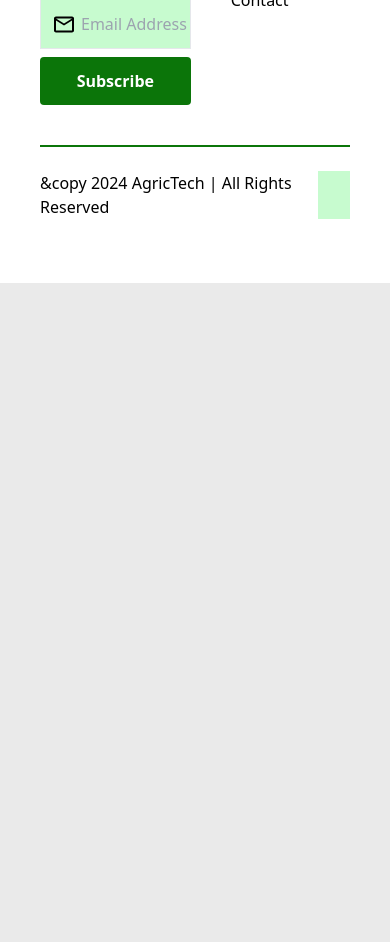
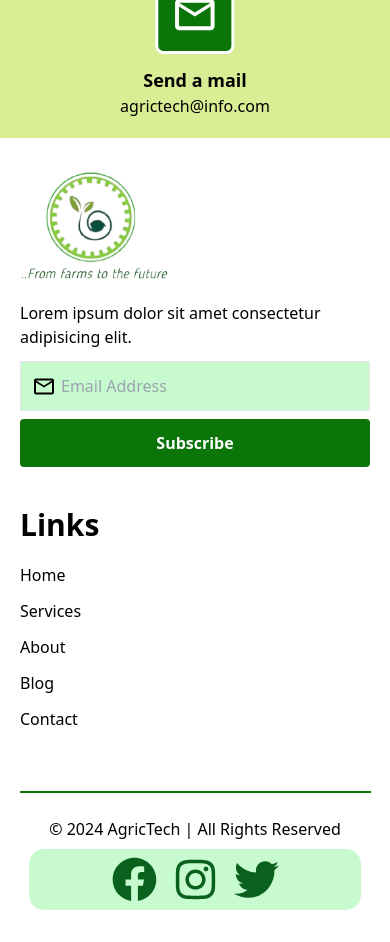
Before and after one commit to JUNNY12/bemfort, a React (Vite) app: page / in a window 390 px wide. Shown: the part 6980-7922 px from the top of the page. Before the commit the page ends 7263 px from the top, so only its background shows below. Built offline with nearby package versions, Linux system fonts and the light colour scheme.

Commit message:
setup responsiveness

```diff
--- a/src/layouts/parts/Footer.tsx
+++ b/src/layouts/parts/Footer.tsx
@@ -2,29 +2,31 @@ import LogoMini from "@/assets/vector/logo_mini.svg"
 import Button from "@/components/common/button/Button"
 import Email from "@/assets/vector/email.svg"
 import Typography from "@/components/common/typography/Typography"
-import { NavLink } from "react-router-dom"
+import { Link, NavLink } from "react-router-dom"
 import SupportLineCard from "@/components/shared/SupportLineCard"
-import { useGetPathName } from "@/hooks/useGetPathName"
+import { useGetPathName } from "@/hooks/useGetPathName";
+import { FaFacebook, FaInstagram, FaTwitter } from "react-icons/fa"
+
 
 export default function Footer() {
   const { userPage } = useGetPathName()
 
 
   return (
-    <div className="footer bg-white p-10 relative">
+    <div className="footer bg-white p-10 lg:p-0 relative overflow-hidden">
       {
         userPage !== 'contact' && (
-          <div className="hold-space p-10 relative">
-            <SupportLineCard styles={"absolute -top-1/2 -translate-y-1/2 left-1/2 translate-x-[-50%] z-[20]"} />
+          <div className="hold-space p-10 lg:p-0 relative">
+            <SupportLineCard styles={"lg:gap-5 absolute lg:relative -top-1/2 lg:top-0 -translate-y-1/2 lg:translate-y-0 left-1/2 lg:left-0 translate-x-[-50%] lg:translate-x-0 lg:!rounded-none lg:w-full lg:flex-col z-[20]"} />
           </div>
         )
       }
 
-      <div className="flex">
-        <div className="subcribe basis-1/2">
+      <div className="flex lg:flex-col lg:p-5">
+        <div className="subscribe basis-1/2">
           <div className="logo_mini">
-            <img src={LogoMini} alt="mini_logo" className="w-[150px] mx-auto" />
-            <p className="text-center mb-3">
+            <img src={LogoMini} alt="mini_logo" className="w-[150px] mx-auto lg:mx-0" />
+            <p className="text-center lg:text-left mb-3">
               Lorem ipsum dolor sit amet consectetur adipisicing elit.
             </p>
           </div>
@@ -40,7 +42,7 @@ export default function Footer() {
 
         </div>
 
-        <div className="footerlinks basis-1/2 p-10">
+        <div className="footerlinks basis-1/2 p-10 lg:px-0 lg:pb-0">
           <Typography variant={"h1"} styles="text-3xl font-bold" children={"Links"} />
           <div className="links flex flex-col gap-3 mt-5">
             <NavLink to="/">Home</NavLink>
@@ -56,14 +58,22 @@ export default function Footer() {
       </div>
 
       <div className="divider">
-        <hr className="border border-green mt-10" />
+        <hr className="border border-green mt-10 lg:w-[90%] lg:mx-auto" />
       </div>
-      <div className="copyright flex justify-between py-6">
-        <div className="copy">
-          &copy 2024 AgricTech | All Rights Reserved
+      <div className="copyright flex items-center lg:flex-col justify-between py-6">
+        <div className="copy lg:text-center">
+          &copy; 2024 AgricTech | All Rights Reserved
         </div>
-        <div className="lower-ico bg-light-green p-2 px-4">
-
+        <div className="text-[45px] flex justify-between lg:justify-center gap-3 lg:gap-4 lower-ico bg-light-green text-dark-green p-2 px-4 lg:w-[85%] lg:my-2 lg:mx-auto rounded-[15px]">
+          <Link to="/social">
+            <FaFacebook />
+          </Link>
+          <Link to="/social">
+            <FaInstagram />
+          </Link>
+          <Link to="/social">
+            <FaTwitter />
+          </Link>
         </div>
       </div>
     </div>
--- a/src/layouts/parts/Header.tsx
+++ b/src/layouts/parts/Header.tsx
@@ -7,7 +7,7 @@ import { NavLink } from 'react-router-dom'
 
 export default function Header() {
   return (
-    <div className="absolute lg:sticky z-[60] top-[20px] lg:top-0 left-[50%] lg:left-0 translate-x-[-50%] lg:translate-x-0 flex w-[95%] lg:w-full  rounded-full lg:rounded-none items-center justify-between py-2 px-10 bg-[#fff]">
+    <div className="absolute lg:sticky z-[60] top-[20px] lg:top-0 left-[50%] lg:left-0 lg:right-0 translate-x-[-50%] lg:translate-x-0 flex w-[95%] lg:w-full  rounded-full lg:rounded-none items-center justify-between py-2 px-10 bg-[#fff]">
       <div className="logo">
         <img src={Logo} alt="" />
       </div>
```
